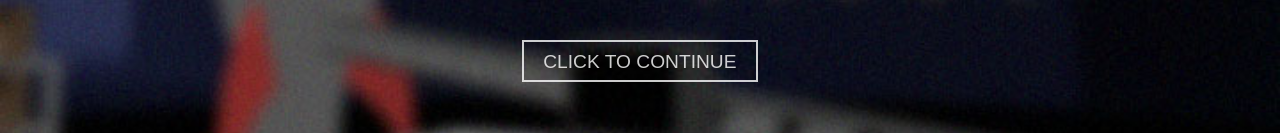
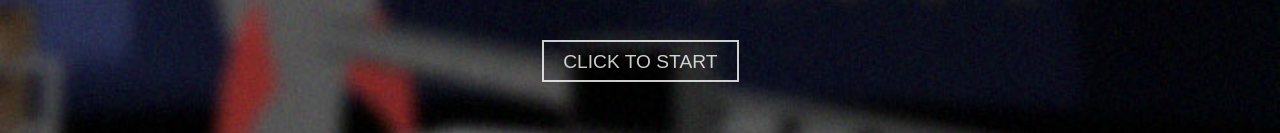
Before and after one commit to omgmog/were-going-to-space, a plain HTML site: page index.html in a window 1280 px wide. Shown: the part 485-618 px from the top of the page. Drawn offline with Linux system fonts and the light colour scheme.

Commit message:
changed cta to 'start'

```diff
--- a/index.html
+++ b/index.html
@@ -102,7 +102,7 @@
   <div class="overlay visible">
     <h1>
       <span class="l1">We're Going to</span><span class="l2">Space!</span>
-      <span class="btn"><span class="action">Click</span> to continue</span>
+      <span class="btn"><span class="action">Click</span> to start</span>
     </h1>
 
   </div>
```
